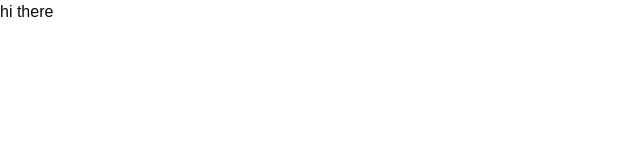
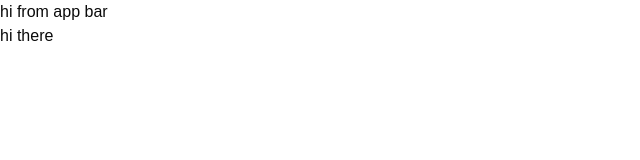
Before and after one commit to Abhiraunak/tulsi, a Next.js app: page / in a window 1280 px wide. Shown: the top 160 px of the page, without its empty margins (0-640 px from the left). Built offline with nearby package versions, Linux system fonts and the light colour scheme.

Commit message:
Add component folder

```diff
--- a/app/page.tsx
+++ b/app/page.tsx
@@ -1,7 +1,11 @@
+import Appbar from "@/components/Appbar";
 
 export default function Home() {
+
   return (
+
     <div>
+      <Appbar/>
       hi there
     </div>
   );
--- /dev/null
+++ b/components/Appbar.tsx
@@ -0,0 +1,7 @@
+export default function Appbar(){
+    return (
+        <div>
+            hi from app bar
+        </div>
+    );
+}
```
